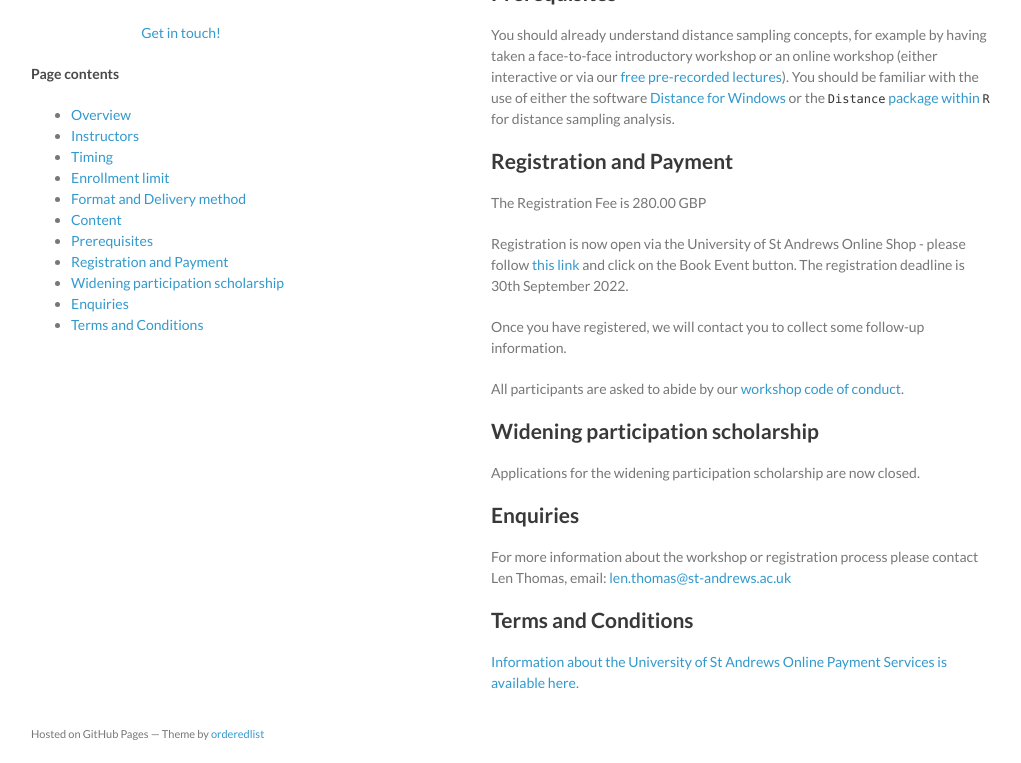
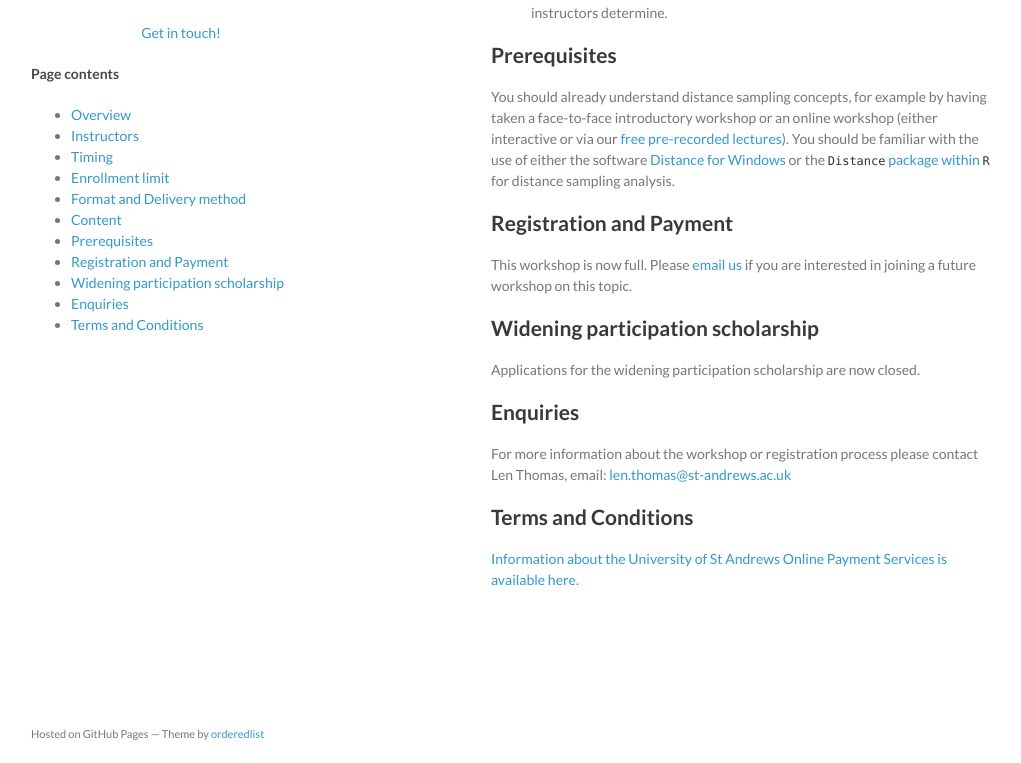
Before and after one commit to distanceworkshops/distanceworkshops.github.io, a Jekyll site: the page built from ctds-oct-2022.md, in a window 1280 px wide and 900 px high, scrolled down 1869 px, cut to the strip 137-900 px from the top of the window. Shown: the whole strip, without its empty margins (129-1150 px from the left). Built offline with Jekyll 4.4.1, drawn with Linux system fonts in a browser that asks for light colours; some of the changed text lies outside the part shown.

Commit message:
Workshop full

```diff
--- a/ctds-oct-2022.md
+++ b/ctds-oct-2022.md
@@ -7,6 +7,8 @@
 # Online workshop: analysis of camera trap data with distance sampling, October 2022
 
 Camera traps are widely used for studying terrestrial animal populations.  Several methods exist for analysis of camera trap data to estimate animal abundance.  Use of distance sampling theory for analysis of camera trap data does not require identification of individual animals to estimate abundance, making it applicable to a much larger set of species.  This workshop, through lectures and computer exercises, provides training in survey design and the analysis of camera trap data to produce abundance estimates.
+
+Update: this workshop is now full.  Please [email us](mailto:distance@st-andrews.ac.uk) if you are interested in joining a future workshop on this topic.
 
 ## Overview
 
@@ -49,13 +51,16 @@
 
 ## Registration and Payment
 
-The Registration Fee is 280.00 GBP
+This workshop is now full.  Please [email us](mailto:distance@st-andrews.ac.uk) if you are interested in joining a future workshop on this topic.
+
+<!-- The Registration Fee is 280.00 GBP
 
 Registration is now open via the University of St Andrews Online Shop - please follow [this link](https://onlineshop.st-andrews.ac.uk/conferences-and-events/events/creem/online-workshop-analysis-of-camera-trap-data-with-distance-sampling-10th14th-october) and click on the Book Event button. The registration deadline is 30th September 2022.
 
 Once you have registered, we will contact you to collect some follow-up information.
 
 All participants are asked to abide by our [workshop code of conduct](code-of-conduct).
+-->
 
 ## Widening participation scholarship
 
```
